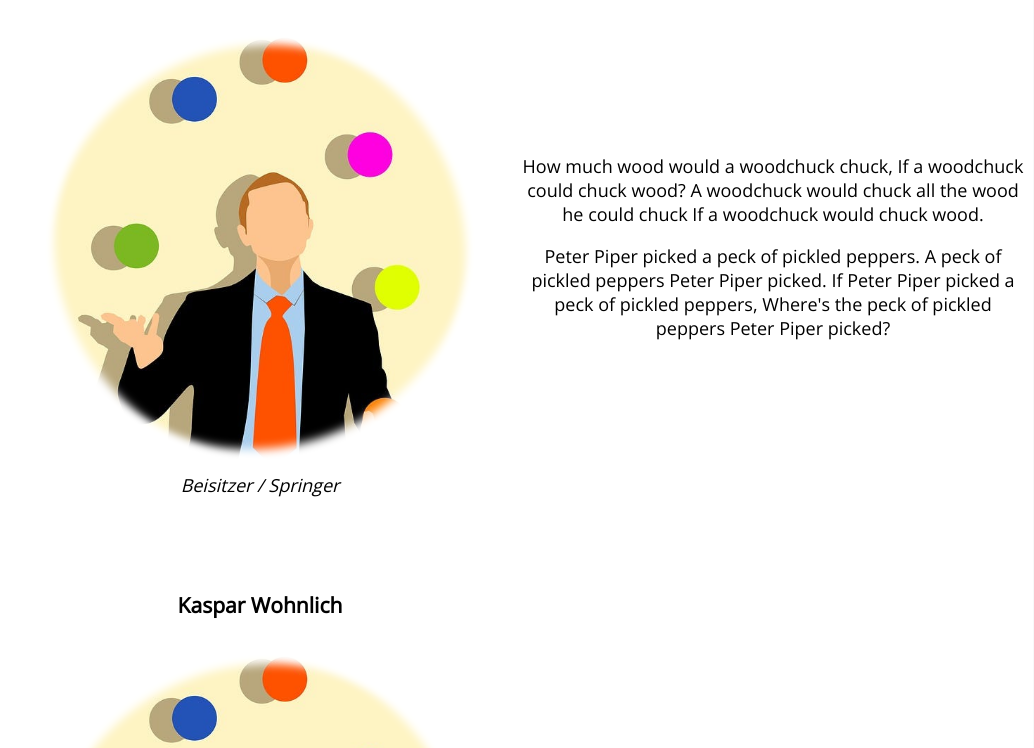
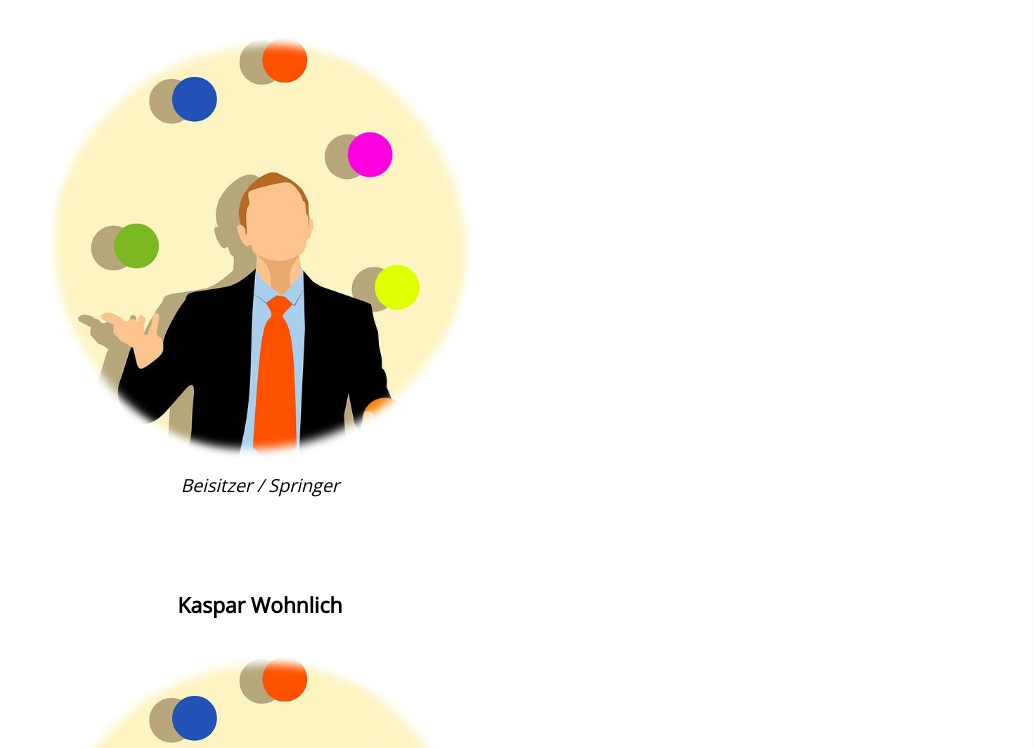
Before and after one commit to helbling/sjf2024, a SvelteKit app: page /1/team in a window 1280 px wide. Shown: the part 1503-2251 px from the top of the page, without its empty margins (246-1280 px from the left). Built offline with nearby package versions, Linux system fonts and the light colour scheme.

Commit message:
avoid fillertext, make wide layout work without fillertext

```diff
--- a/src/routes/[lang]/team/+page.svelte
+++ b/src/routes/[lang]/team/+page.svelte
@@ -16,15 +16,7 @@ Durch meine Teilnahme an zahlreichen Jonglierkonventionen in der Schweiz und Deu
 	{ name: 'Tobias Meier',       role:'Berater'},
 	{ name: 'Christian Helbling', role:'Webseite', img:'christian.jpg', text:`Als leidenschaftlicher Keulen-Passer, Einradfahrer und auch Programmierer bin ich verantworlich für die Webseite. Ich bin der Autor von <a href="https://passist.org">passist.org</a> - einem Passing-Simulator für Siteswaps. Ich freue mich, an der SJC Tipps und Workshops fürs Jonglieren und Einradfahren zu geben.`},
 ];
-	const fillertext = `How much wood would a woodchuck chuck,
-If a woodchuck could chuck wood?
-A woodchuck would chuck all the wood he could chuck
-If a woodchuck would chuck wood.
-
-Peter Piper picked a peck of pickled peppers.
-A peck of pickled peppers Peter Piper picked.
-If Peter Piper picked a peck of pickled peppers,
-Where's the peck of pickled peppers Peter Piper picked?`;
+	const fillertext = ``;
 
 	function text2html(text) {
 		return text.split("\n\n").map(t => `<p>${t}</p>`).join("\n");
@@ -69,7 +61,12 @@ Where's the peck of pickled peppers Peter Piper picked?`;
 		.name  { grid-column:1; grid-row:1 }
 		.image { grid-column:1; grid-row:2 }
 		.role  { grid-column:1; grid-row:3 }
-		.text  { grid-column:2; grid-row-start:2; grid-row-end:3 }
+		.text  { grid-column:2; grid-row-start:2; grid-row-end:3; margin-right:2em }
+
+		.name, .image, .role {
+			max-width:calc(25rem + 2px);
+			max-height:calc(25rem + 2px);
+		}
 	}
 </style>
 
```
